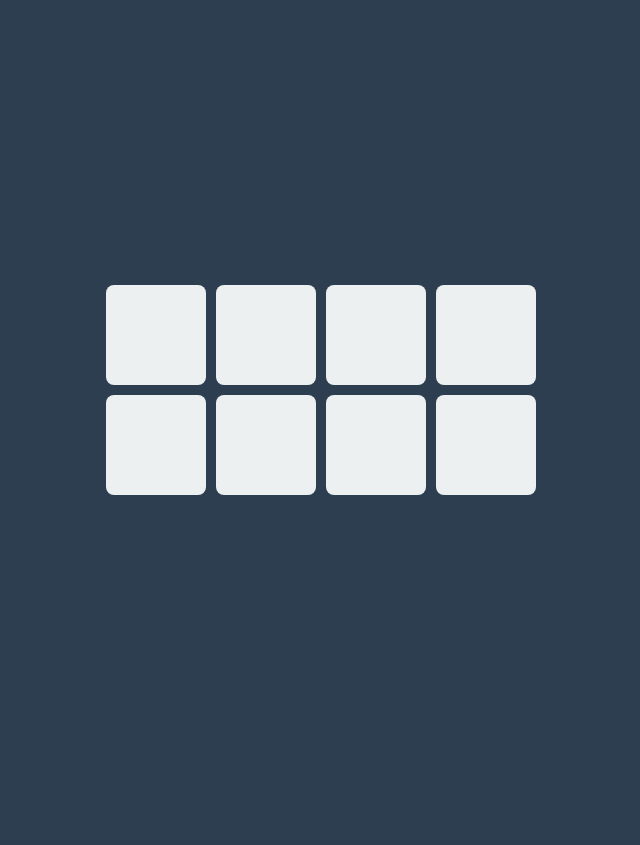
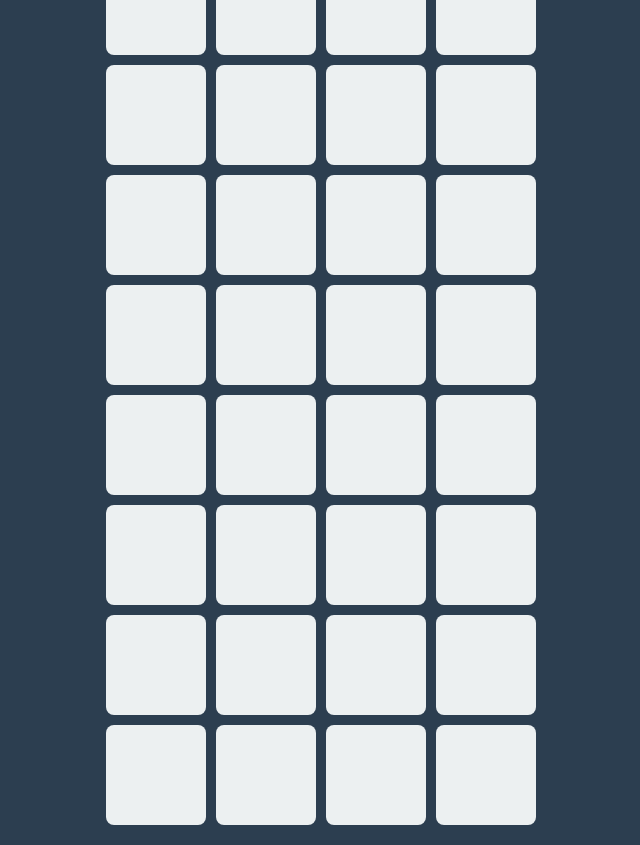
Before and after one commit to HyoungRokRHee/escape10, a plain HTML site: page index.html in a window 1280 px wide. Shown: the whole page, without its empty margins (319-959 px from the left). Before the commit the page ends 800 px from the top, so only its background shows below. Drawn offline with Linux system fonts and the light colour scheme.

Commit message:
Update index.html

```diff
--- a/index.html
+++ b/index.html
@@ -18,6 +18,7 @@
         #gameContainer {
             display: grid;
             grid-template-columns: repeat(4, 100px);
+            grid-template-rows: repeat(8, 100px);
             gap: 10px;
         }
         .card {
@@ -40,6 +41,7 @@
         #message {
             margin-top: 20px;
             font-size: 1.2em;
+            text-align: center;
         }
     </style>
 </head>
@@ -50,7 +52,12 @@
     </div>
 
     <script>
-        const symbols = ["🍎", "🍌", "🍇", "🍉", "🍎", "🍌", "🍇", "🍉"];
+        const symbols = [
+            "🍎", "🍌", "🍇", "🍉", "🍒", "🍓", "🍍", "🥥",
+            "🥝", "🍋", "🍊", "🍐", "🍏", "🥭", "🥑", "🍈",
+            "🍎", "🍌", "🍇", "🍉", "🍒", "🍓", "🍍", "🥥",
+            "🥝", "🍋", "🍊", "🍐", "🍏", "🥭", "🥑", "🍈"
+        ];
         let shuffledSymbols, flippedCards, matchedPairs, lockBoard;
 
         function initGame() {
```
